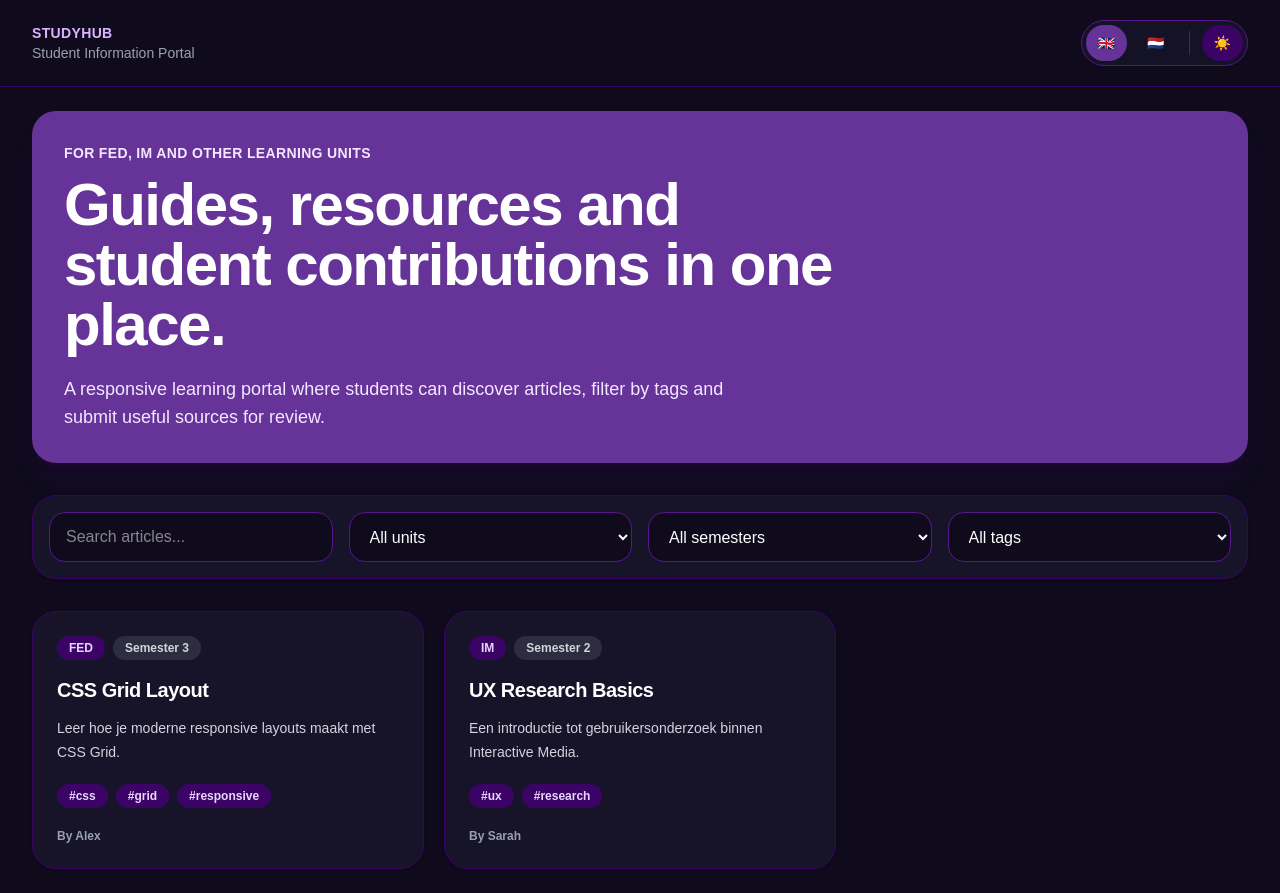
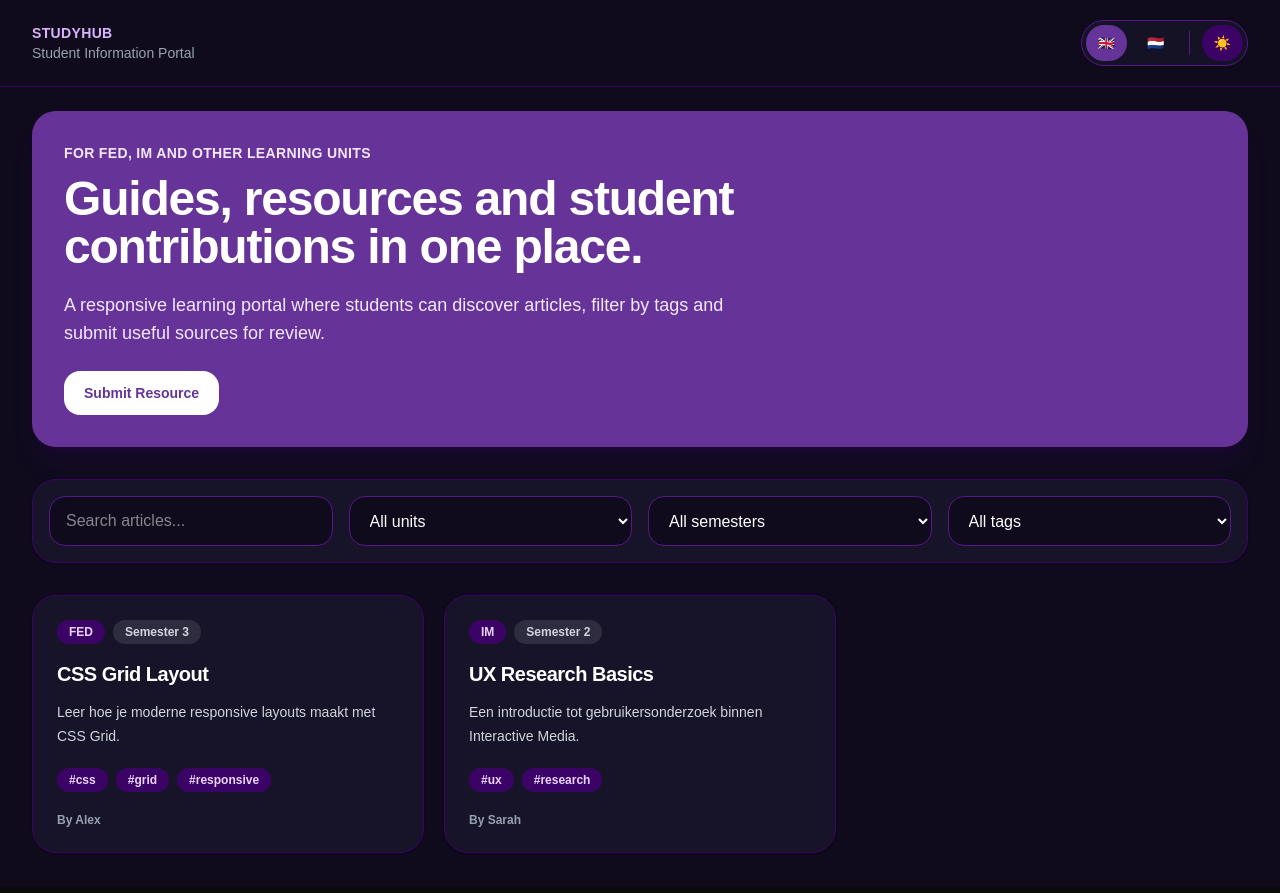
Before and after one commit to docentDavid/studyhub, a Next.js app: page / in a window 1280 px wide. Built offline with nearby package versions, Linux system fonts and the light colour scheme.

Commit message:
feat: add compact hero with submit resource CTA

```diff
--- a/components/home-page-client.tsx
+++ b/components/home-page-client.tsx
@@ -99,18 +99,25 @@ export function HomePageClient({ articles }: HomePageClientProps) {
   return (
     <main className="min-h-screen bg-[#faf8ff] text-[#17142a] transition-colors dark:bg-[#0f0b1d] dark:text-white">
       <section className="mx-auto max-w-7xl px-4 py-6 sm:px-6 lg:px-8">
-        <header className="mb-8 rounded-3xl bg-[#663399] p-8 text-white shadow-xl shadow-purple-950/20">
+        <header className="mb-8 rounded-3xl bg-[#663399] p-6 text-white shadow-xl shadow-purple-950/20 sm:p-8">
           <p className="mb-3 text-sm font-semibold uppercase tracking-wide text-purple-100">
             {t.heroLabel}
           </p>
 
-          <h1 className="max-w-3xl text-4xl font-black tracking-tight sm:text-6xl">
+          <h1 className="max-w-3xl text-4xl font-black tracking-tight sm:text-5xl">
             {t.title}
           </h1>
 
-          <p className="mt-5 max-w-2xl text-lg text-purple-100">
+          <p className="mt-5 max-w-2xl text-base leading-7 text-purple-100 sm:text-lg">
             {t.description}
           </p>
+
+          <Link
+            href="/submit"
+            className="mt-6 inline-flex rounded-2xl bg-white px-5 py-3 text-sm font-bold text-[#663399] transition hover:opacity-90"
+          >
+            Submit Resource
+          </Link>
         </header>
 
         <section className="mb-8 grid gap-4 rounded-3xl border border-purple-100 bg-white p-4 shadow-sm dark:border-purple-950 dark:bg-[#17142a] md:grid-cols-4">
```
